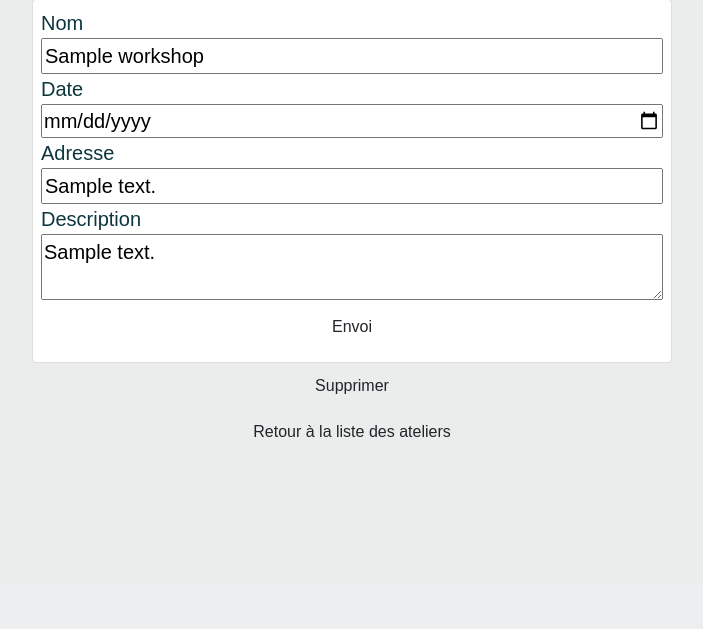
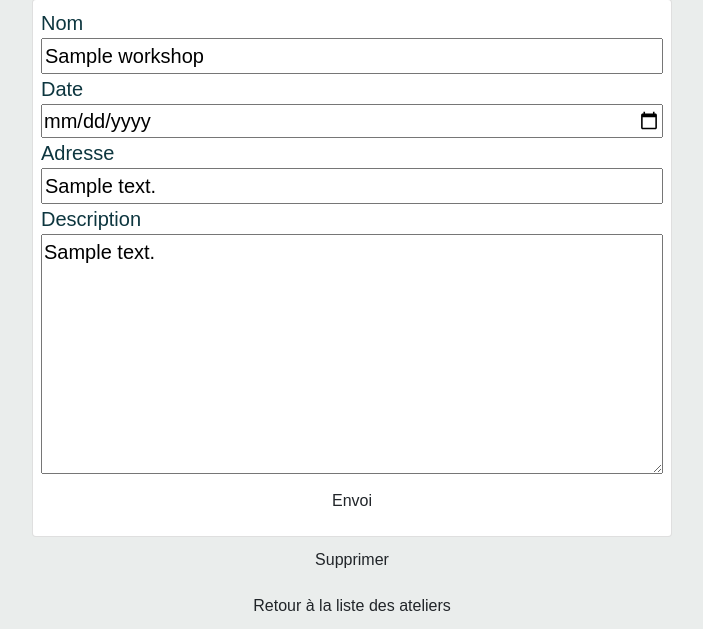
Before and after one commit to WildCodeSchool/2022-03-php-orleans-project-kevrenn, a PHP site: template src/View/Admin/Workshop/edit.html.twig in a window 1280 px wide. Shown: the part 216-845 px from the top of the page, without its empty margins (288-991 px from the left). Before the commit the page ends 653 px from the top, so only its background shows below. Run offline with PHP 8.4, Linux system fonts and the light colour scheme; the template is opened without the code that fills it: most values are stand-ins (such as "Sample title", 1, 10 or a date in 2020); some libraries are stand-ins or nearby versions.

Commit message:
height textarea

```diff
--- a/src/View/Admin/Workshop/_form.html.twig
+++ b/src/View/Admin/Workshop/_form.html.twig
@@ -18,6 +18,6 @@
 	<label for="address">Adresse</label>
 	<input type="text" value="{{ workshop.address }}" name="address" id="address">
 	<label for="description">Description</label>
-	<textarea type="text" name="description" id="description">{{ workshop.description }}</textarea>
+	<textarea style="min-height: 15rem;" type="text" name="description" id="description" row"15">{{ workshop.description }}</textarea>
 	<button class="btn w-25 my-2 align-self-center">Envoi</button>
 </form>
```
